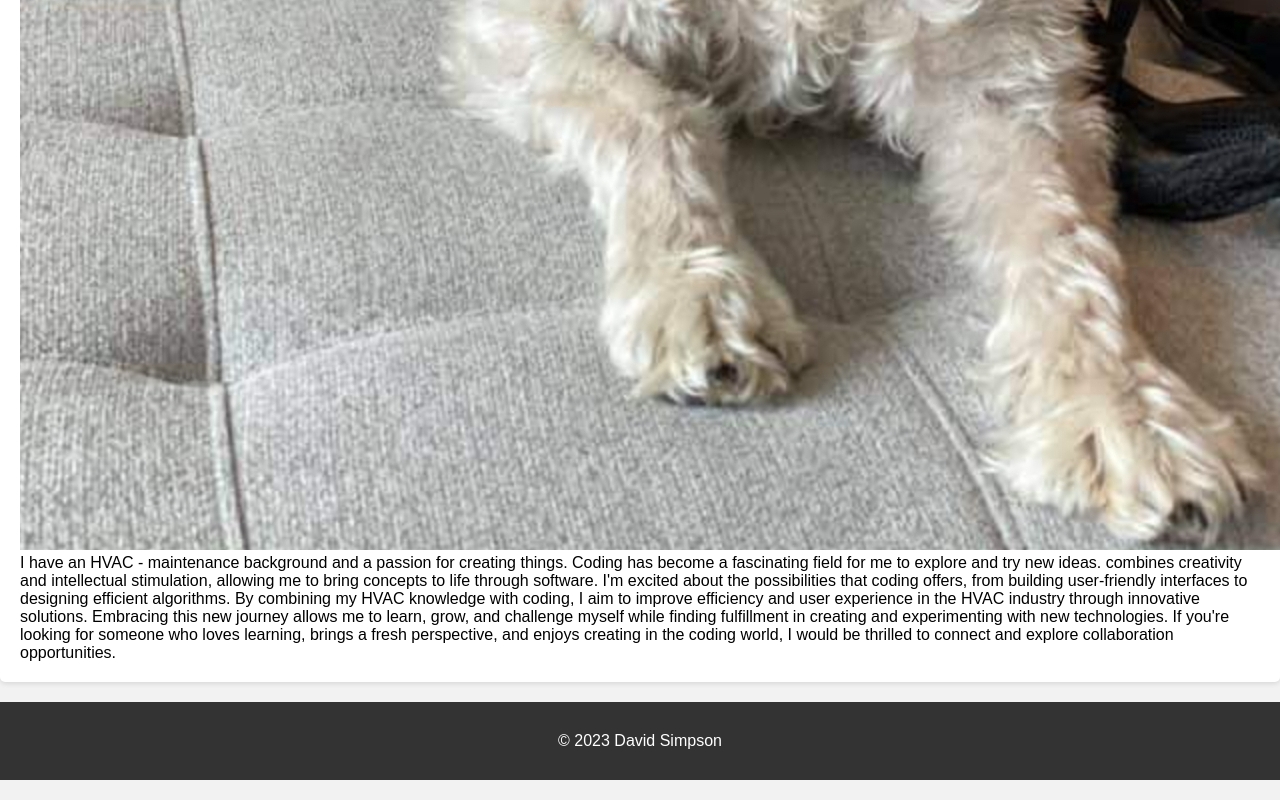
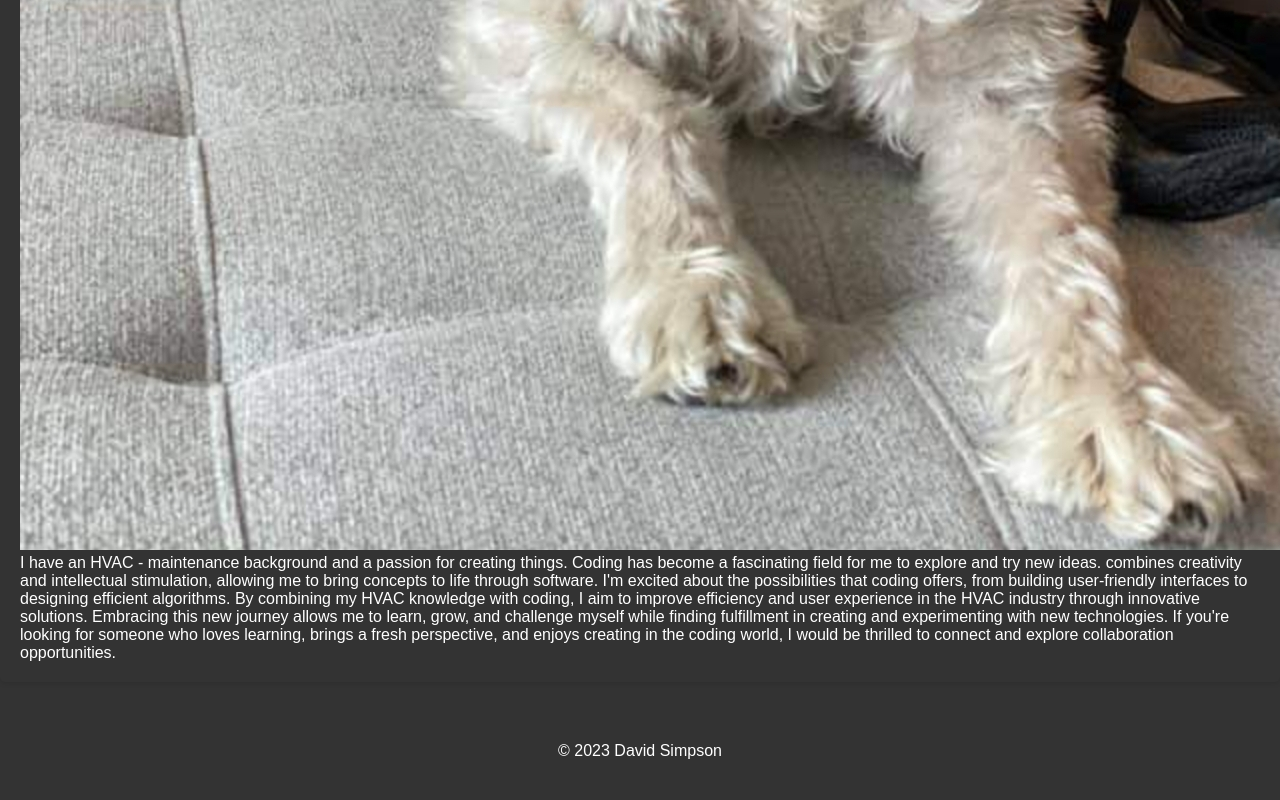
Before and after one commit to DaverCodes/react-to-my-portfolio, a React (Create React App) app: page / in a window 1280 px wide. Shown: the part 1499-2299 px from the top of the page. Built offline with nearby package versions, Linux system fonts and the light colour scheme.

Commit message:
added flex, changed backrgound to be darker

```diff
--- a/src/App.css
+++ b/src/App.css
@@ -1,10 +1,10 @@
 /* app.css */
-
 :root {
-  --background-color: #f2f2f2;
+  --background-color: #333;
   --primary-color: #333;
   --secondary-color: #666;
-  --text-color: #fff;
+  --text-color: white;
+  --header-text-color: blue;
   --border-color: #ddd;
   --error-color: red;
 }
@@ -17,13 +17,23 @@
 
 body {
   font-family: Arial, sans-serif;
-  background-color: var(--background-color);
+  background-color: var(--primary-color);
+  min-height: 100vh;
+  display: flex;
+  flex-direction: column;
+  color: var(--text-color); /* Set default text color to white */
+}
+
+a {
+  color: var(--text-color);
+  text-decoration: none;
 }
 
 .container {
   max-width: 960px;
   margin: 0 auto;
   padding: 20px;
+  flex: 1 0 auto;
 }
 
 header {
@@ -32,7 +42,7 @@ header {
   justify-content: space-between;
   background-color: var(--primary-color);
   padding: 20px;
-  color: var(--text-color);
+  color: var(--header-text-color); /* Blue header text color */
 }
 
 h1 {
@@ -59,10 +69,10 @@ nav button.active {
 
 section {
   padding: 20px;
-  background-color: #fff;
-  margin-bottom: 20px;
+  background-color: #333;
   border-radius: 5px;
   box-shadow: 0 2px 5px rgba(0, 0, 0, 0.1);
+  margin-bottom: 20px;
 }
 
 h2 {
@@ -84,7 +94,9 @@ h2 {
   display: flex;
   flex-direction: column;
   align-items: center;
+  color: var(--text-color); /* Set text color to white */
 }
+
 
 .project img {
   width: 100%;
@@ -102,7 +114,6 @@ h2 {
 
 .project-links a {
   color: var(--primary-color);
-  text-decoration: none;
 }
 
 .project-links a:hover {
@@ -148,57 +159,10 @@ button:hover {
   background-color: var(--secondary-color);
 }
 
-.btn-primary {
-  background-color: var(--primary-color);
-}
-
 footer {
   background-color: var(--primary-color);
+  padding: 20px;
   color: var(--text-color);
-  padding: 10px;
   text-align: center;
+  align-self: flex-end;
 }
-
-/* Keyframe Animations */
-@keyframes fadeIn {
-  from {
-    opacity: 0;
-  }
-  to {
-    opacity: 1;
-  }
-}
-
-@keyframes slideIn {
-
-
- from {
-    transform: translateY(50px);
-    opacity: 0;
-  }
-  to {
-    transform: translateY(0);
-    opacity: 1;
-  }
-}
-
-/* Apply animations */
-header {
-  animation: fadeIn 0.5s ease-in-out;
-}
-
-section {
-  animation: slideIn 0.5s ease-in-out;
-}
-
-.project {
-  animation: slideIn 0.5s ease-in-out;
-}
-
-button {
-  animation: fadeIn 0.5s ease-in-out;
-}
-
-footer {
-  animation: fadeIn 0.5s ease-in-out;
-}
```
